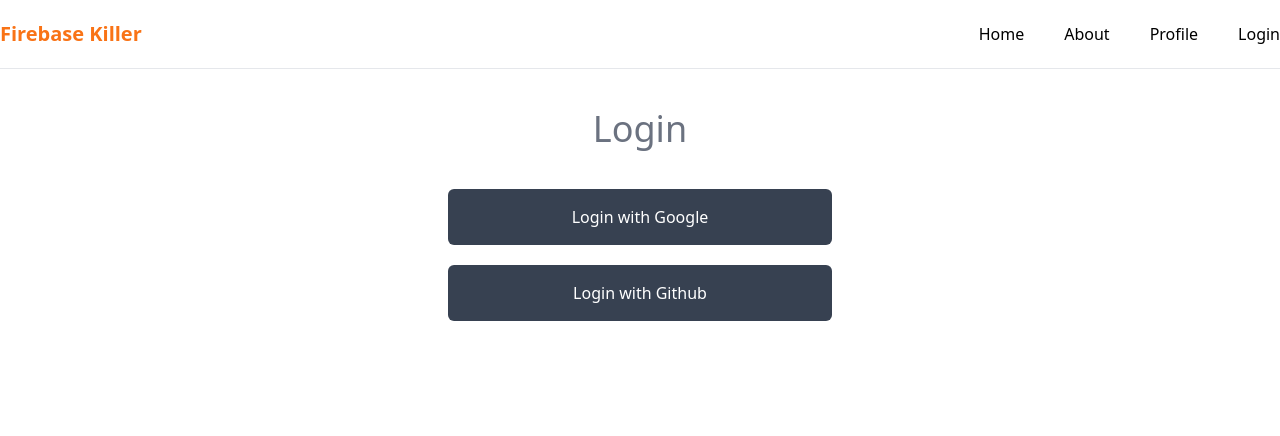
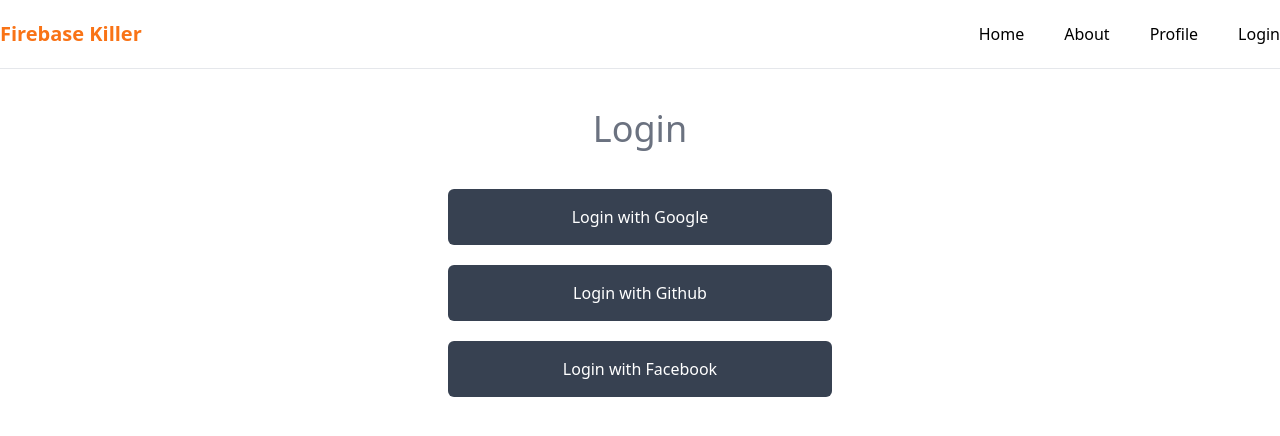
Before and after one commit to dipsingha360/firebase-intro, a React (Create React App) app: page /login in a window 1280 px wide. Shown: the top 436 px of the page. Built offline with nearby package versions, Linux system fonts and the light colour scheme; no server answers.

Commit message:
login with facebook added

```diff
--- a/src/compnents/Login.js
+++ b/src/compnents/Login.js
@@ -1,6 +1,7 @@
 import {
   GoogleAuthProvider,
   GithubAuthProvider,
+  FacebookAuthProvider,
   getAuth,
   signInWithPopup,
 } from "firebase/auth";
@@ -10,6 +11,7 @@ import app from "../firebase/firebase.init";
 const auth = getAuth(app);
 const providerGoogle = new GoogleAuthProvider();
 const providerGithub = new GithubAuthProvider();
+const providerFacebook = new FacebookAuthProvider();
 
 const Login = () => {
   const navigate = useNavigate();
@@ -34,6 +36,16 @@ const Login = () => {
       .catch((error) => console.log(error));
   };
 
+  // facebook login
+  const handleFacebookLogIn = () => {
+    signInWithPopup(auth, providerFacebook)
+      .then((data) => {
+        console.log(data);
+        navigate("/profile");
+      })
+      .catch((error) => console.log(error));
+  };
+
   return (
     <div className="login container mx-auto py-10">
       <h2 className="section-title text-center text-gray-500 text-4xl mb-10">
@@ -51,10 +63,18 @@ const Login = () => {
 
         <button
           onClick={handleGithubLogIn}
+          className="github-sign-in bg-gray-700 text-white h-14 w-96 rounded-md font-md hover:bg-orange-500 duration-300"
+        >
+          {" "}
+          Login with Github
+        </button>
+
+        <button
+          onClick={handleFacebookLogIn}
           className="google-sign-in bg-gray-700 text-white h-14 w-96 rounded-md font-md hover:bg-orange-500 duration-300"
         >
           {" "}
-          Login with Github
+          Login with Facebook
         </button>
       </div>
     </div>
```
